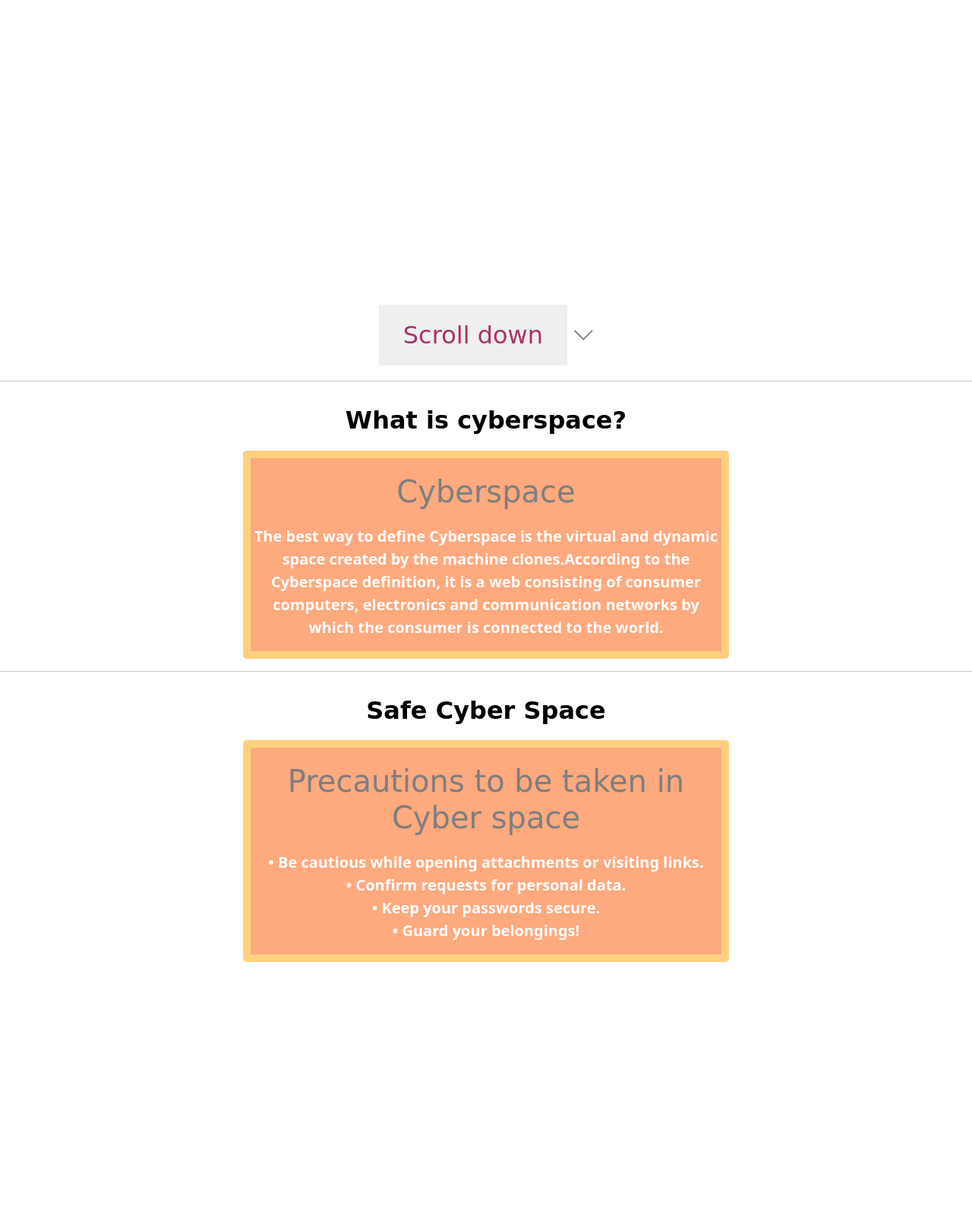
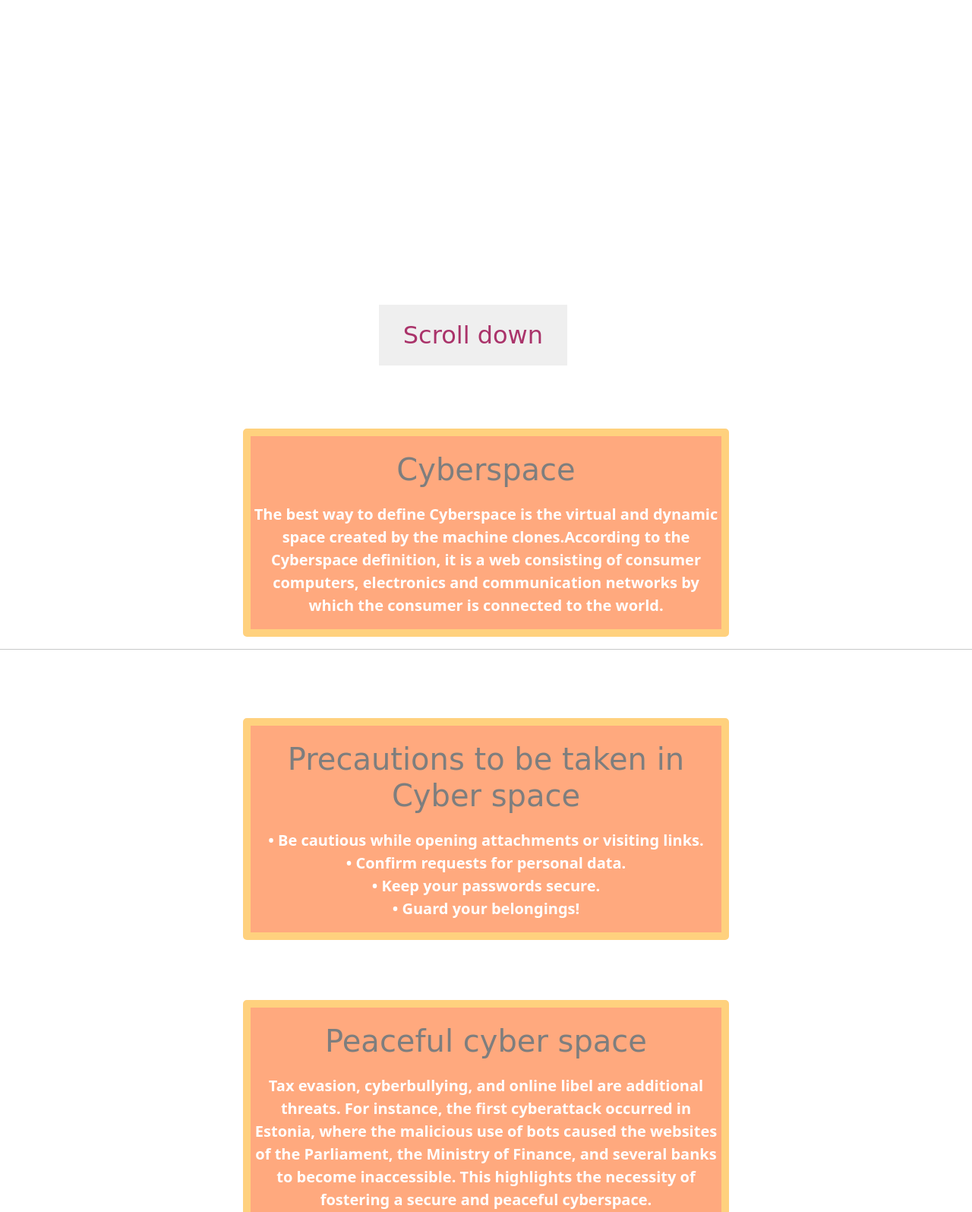
Before and after one commit to darshpatel123/eraksha, a plain HTML site: page index.html in a window 1280 px wide. Shown: the part 213-1808 px from the top of the page at 76% size. Before the commit the page ends 1479 px from the top, so only its background shows below. Drawn offline with nearby package versions, Linux system fonts and the light colour scheme.

Commit message:
Update index.html

```diff
--- a/index.html
+++ b/index.html
@@ -13,30 +13,44 @@
         <link rel="icon" type="image/x-icon" href="/images/Eraksha.jpg">
     </head>
     <body><center>
-       <b><button id="h1main">eRaksha Competition 20<br>
+       <b><button id="h1main">eRaksha Competition 2022 -23<br>
         <b style="color: black ;">Promoting  Safe, Responsible and Peaceful Cyber Space</b>
 
     </button></b>
-    <h1 id="h2main">Made by Darsh Patel</h1>
+    <h1 style="color:white;" id="h2main">Made by Darsh Patel</h1>
     <a href="#CybSpace" style="text-decoration:none;"><button id="btscrool">Scroll down</button>
-        <i id="scrdbtn" style="color: black;" class="bi bi-chevron-down"></i></a>
-    <div id="CybSpace">
-        <hr height="200px">
-        <h1><b>What is cyberspace?</b> </h1>
+        <i id="scrdbtn" style="color:white;" class="bi bi-chevron-down"></i></a></center>
+    <div><a style="text-decoration:none;" href="#"><i id="scrdbtn" style="
+
+        bottom: 5%;
+        right: 2%;
+        position: fixed;
+         height: 30px;
+        width: 30px;
+
+
+                         color: white;" class="bi bi-chevron-double-up"></i></a></div>
+        <center><div id="CybSpace">
+        <h1 style="color:white;"><b>What is cyberspace?</b> </h1>
 
         <div class="divinfo"><h1 >Cyberspace</h1>
             <p><b>The best way to define Cyberspace is the virtual and dynamic space created by the machine clones.According to the Cyberspace definition, it is a web consisting of consumer computers, electronics and communication networks by which the consumer is connected to the world.</b></p> </div>
     </div>
-    <hr>
+    <hr style="background-color:white;">
     <div>
-        <h1><b>Safe Cyber Space</b> </h1>
+        <h1 style="color:white;"><b>Safe Cyber Space</b> </h1>
 
         <div class="divinfo"><h1 >Precautions to be taken in Cyber space</h1>
             <p><b>• Be cautious while opening attachments or visiting links.<br>
                 • Confirm requests for personal data.<br>
                 • Keep your passwords secure.<br>
-                • Guard your belongings!</b></p>
+                • Guard your belongings!</b></p></div></div>
+       <div>
+            <h1 style="color:white;"><b>Peaceful Cyber Space</b> </h1>
 
-    </center>
+                    <div class="divinfo"><h1 >Peaceful cyber space</h1>
+                        <p><b>Tax evasion, cyberbullying, and online libel are additional threats. For instance, the first cyberattack occurred in Estonia, where the malicious use of bots caused the websites of the Parliament, the Ministry of Finance, and several banks to become inaccessible. This highlights the necessity of fostering a secure and peaceful cyberspace.</b></p></div></div>
+
+    </div></center>
     </body>
 </html>
```
